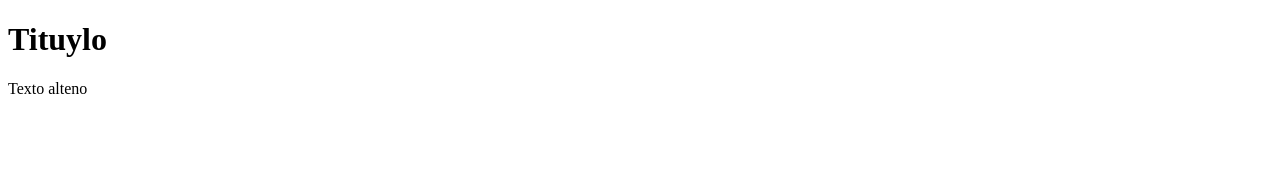
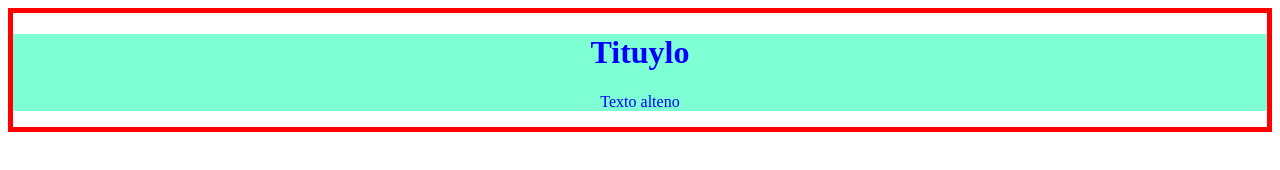
Before and after one commit to javierportillar/pruebagit, a plain HTML site: page pag/index.html in a window 1280 px wide. Drawn offline with Linux system fonts and the light colour scheme.

Commit message:
Pagina web modificada

```diff
--- a/pag/estilos.css
+++ b/pag/estilos.css
@@ -2,5 +2,8 @@ body{
     text-align: center;
     color: blue;
     border: 5px solid red;
+}
+
+div{
     background-color: aquamarine;
 }
--- a/pag/index.html
+++ b/pag/index.html
@@ -5,9 +5,13 @@
     <meta http-equiv="X-UA-Compatible" content="IE=edge">
     <meta name="viewport" content="width=device-width, initial-scale=1.0">
     <title>Document</title>
+    <link rel="stylesheet" href="estilos.css">
 </head>
 <body>
-    <h1>Tituylo</h1>
-    <p>Texto alteno</p>
+    <div>
+        <h1>Tituylo</h1>
+        <p>Texto alteno</p>
+    </div>
+
 </body>
 </html>
```
